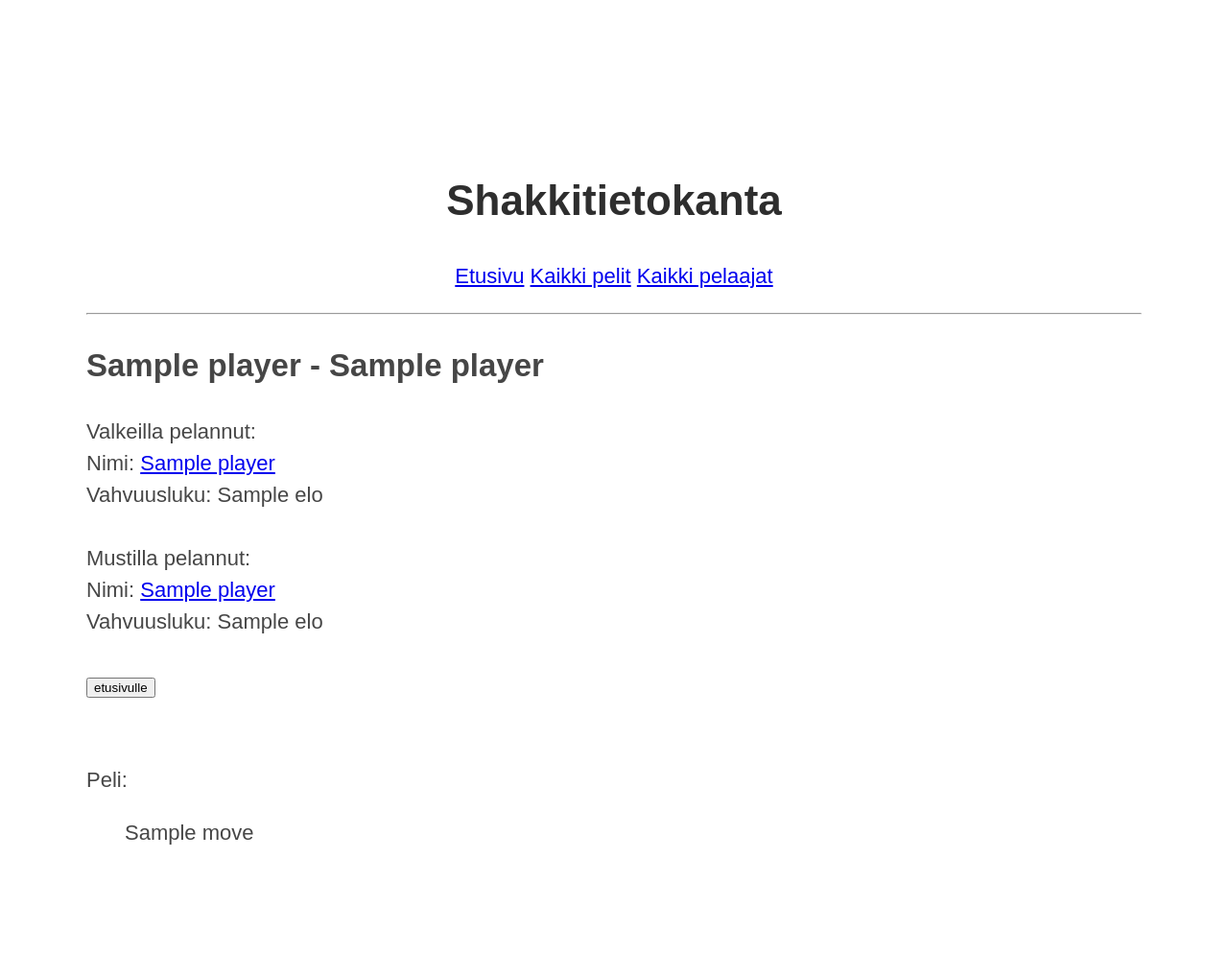
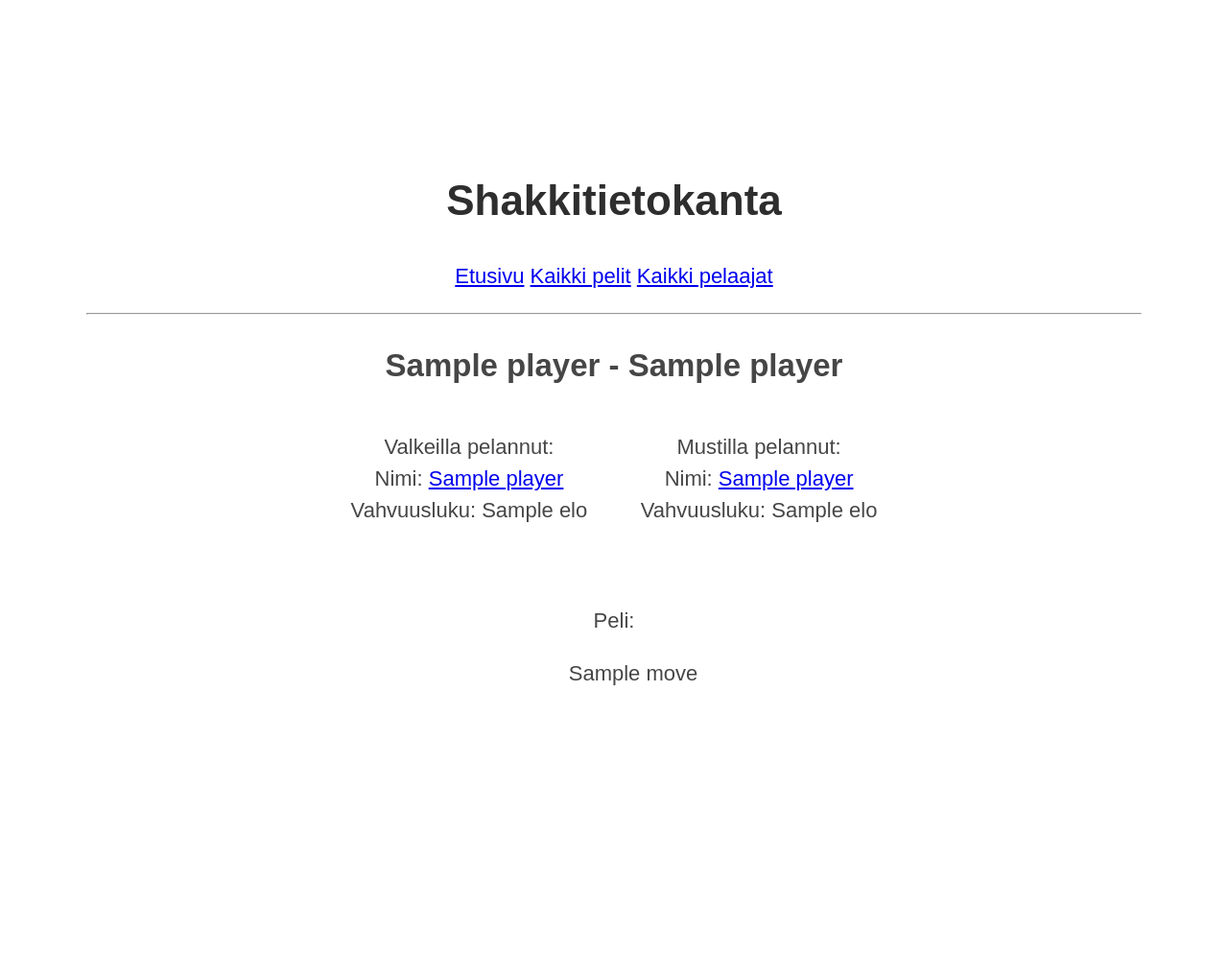
Before and after one commit to Heljae/shakki-tietokanta, a Flask app: template templates/game.html in a window 1280 px wide. Shown: the whole page at 96% size. After the commit the page ends 714 px from the top, so only its background shows below. Run offline with Flask 3, Linux system fonts and the light colour scheme; the template is opened without the code that fills it: most values are stand-ins (such as "Sample title", 1, 10 or a date in 2020).

Commit message:
fixing the web look

```diff
--- a/static/style.css
+++ b/static/style.css
@@ -22,3 +22,10 @@ body {
     line-height: 1;
     color: #464646;
 }
+.text_area{
+    width: 12em;
+    height: 6em;
+    padding: 1rem 1rem;
+    vertical-align: middle;
+    display: inline-block;
+}
--- a/templates/game.html
+++ b/templates/game.html
@@ -1,23 +1,25 @@
 {% extends "layout.html" %}
 {% block content %}
-<body>
-  <h2>{{ players[0].name }} - {{ players[0].name }}</h2>
+<body class="text">
+  <h2 style="text-align: center;">{{ players[0].name }} - {{ players[0].name }}</h2>
+  <div style="text-align: center;" style="margin: 1rem;" style="padding: 2rem 2rem;">
+    <div class="text_area">
       Valkeilla pelannut:
       <br>
       Nimi: <a href="/user_info/{{ players[0].id }}">{{ players[0].name }}</a>
       <br>
       Vahvuusluku: {{ players[0].elo }}
-  <br><br>
+    </div>
+    <div class="text_area">
       Mustilla pelannut:
       <br>
       Nimi: <a href="/user_info/{{ players[1].id }}">{{ players[1].name }}</a>
       <br>
       Vahvuusluku: {{ players[1].elo }}
-  <br><br>
-  <form>
-    <input type="button" onclick="window.location.href='/'" value="etusivulle" />
-  </form>
-  <br><br>
+    </div>
+  </div>
+  <br>
+  <div style="text-align: center;">
     Peli:<br>
     <ul>
       {% for move in moves %}
@@ -25,5 +27,6 @@
       <br>
       {% endfor %}
     </ul>
+  </div>
 </body>
 {% endblock %}
--- a/templates/moves.html
+++ b/templates/moves.html
@@ -8,7 +8,6 @@
     <a href="https://lichess.org/analysis">Lichess</a> sivustolla pystyt tekemään siirrot laudalla
     ja kopioimaan siirrot laudan alta kohdasta pgn.
   </p>
-  <br><br>
   Pelin siirrot:
   <br>
   <form action="/post_moves" method="post" class="moves">
```
Lines whose indentation alone changed are shown as unchanged.
